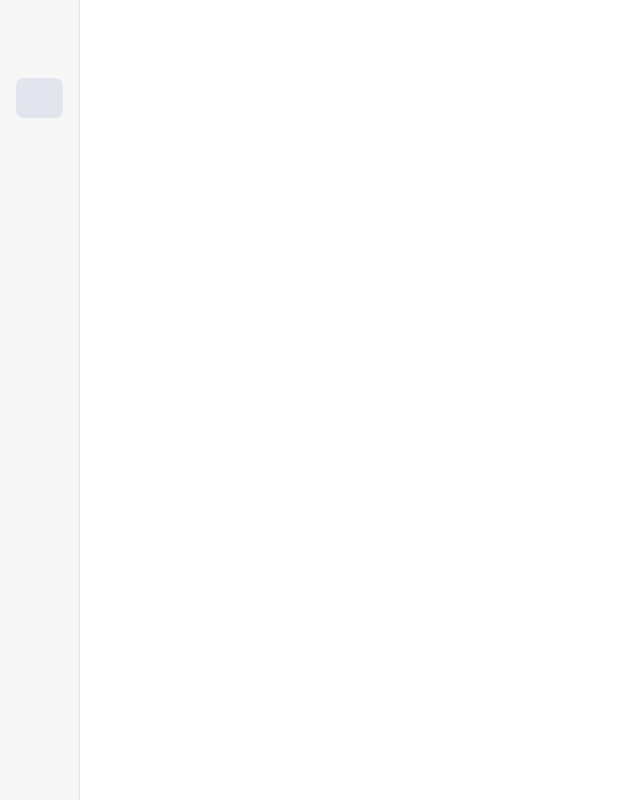
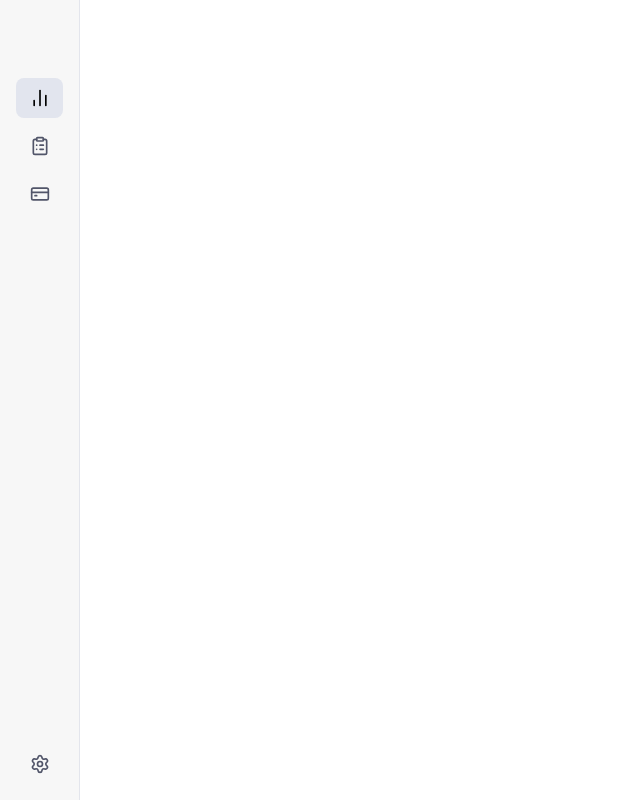
Before and after one commit to TrueROI/trueroi-frontend, a Next.js app: page / in a window 1280 px wide. Shown: the top 812 px of the page, without its empty margins (0-640 px from the left). Built offline with nearby package versions, Linux system fonts and the light colour scheme.

Commit message:
Fixed sidebar

```diff
--- a/components/Sidebar.tsx
+++ b/components/Sidebar.tsx
@@ -83,8 +83,7 @@ function SidebarLink({
   return (
     <div
       className={`
-        group
-        flex items-center gap-3
+        flex items-center
         px-3 py-2
         rounded-lg
         cursor-pointer
@@ -99,9 +98,12 @@ function SidebarLink({
         lineHeight: "150%",
       }}
     >
-      {icon}
+      {/* ICON ALWAYS VISIBLE */}
+      <div className="min-w-[24px] flex justify-center">
+        {icon}
+      </div>
 
-      {/* Text appears only when sidebar is expanded */}
+      {/* TEXT ONLY SHOWS WHEN EXPANDED */}
       <span
         className="
           whitespace-nowrap
```
